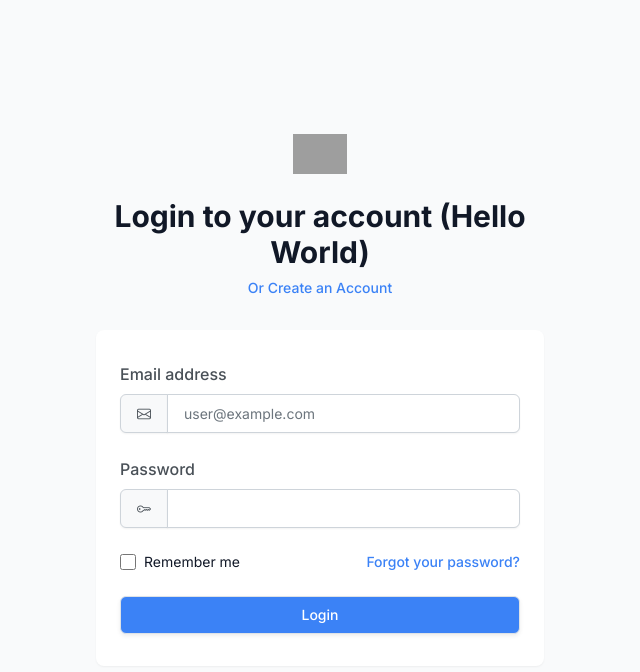
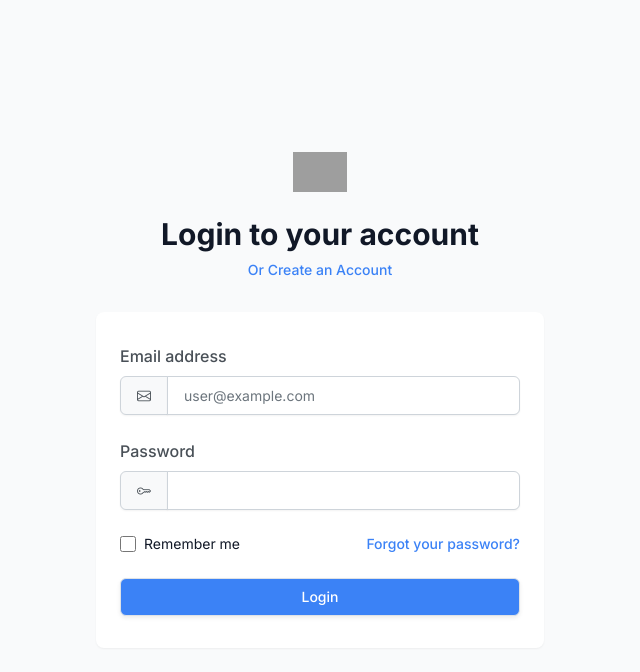
Before and after one commit to brianlnt/secure-storage-front-end, a React (Vite) app: page /login in a window 1280 px wide. Shown: the top 672 px of the page, without its empty margins (320-960 px from the left). Built offline with nearby package versions, Linux system fonts and the light colour scheme; grey boxes are pictures that could not be loaded.

Commit message:
successfully deploy test

```diff
--- a/src/components/Login.tsx
+++ b/src/components/Login.tsx
@@ -153,7 +153,7 @@ const Login = () => {
         <div className="sm:mx-auto sm:w-full sm:max-w-md">
             <img className="mx-auto h-10 w-auto" src="https://cdn-icons-png.freepik.com/512/1307/1307275.png" alt="Workflow" />
             <h2 className="mt-6 text-center text-3xl leading-9 font-extrabold text-gray-900">
-                Login to your account (Hello World)
+                Login to your account
             </h2>
             <p className="mt-2 text-center text-sm leading-5 text-blue-500 max-w">
                 <a href="#"
```
